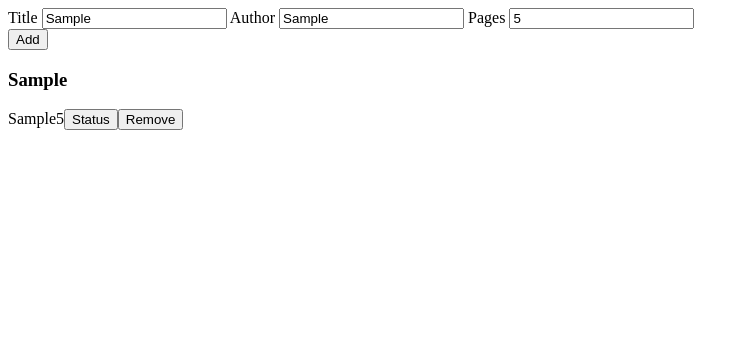
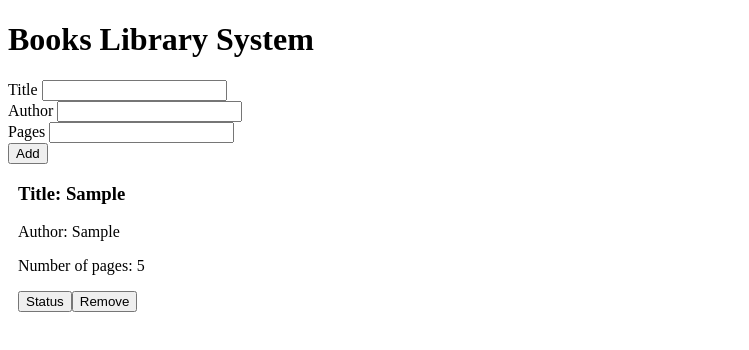
Before and after one commit to Grifo89/JavaScript-Library-Project, a website: page public/index.html in a window 1280 px wide. Both pictures are taken after typing "Sample", "Sample", "5" into the empty fields and a click on the button "Add". Shown: the whole page, without its empty margins (0-749 px from the left). Drawn offline with Linux system fonts and the light colour scheme.

Commit message:
Finish the books library project

```diff
--- a/public/index.html
+++ b/public/index.html
@@ -3,17 +3,26 @@
   <head>
     <meta charset="utf-8">
     <title>Library Project</title>
+    <link rel="stylesheet" href="style.css">
   </head>
   <body>
+    <h1>Books Library System</h1>
     <form class="form" action="index.html">
+      <div class="">
         <label for="title">Title</label>
         <input type="text" name="title" />
+      </div>
+      <div class="">
         <label for="author">Author</label>
         <input type="text" name="author" />
+      </div>
+      <div class="">
         <label for="pages">Pages</label>
         <input type="number" name="pages" />
+      </div>
+      <button type="button" name="button" onclick="addBookToLibrary()" rel="1">Add</button>
     </form>
-    <button type="button" name="button" onclick="addBookToLibrary()" rel="1">Add</button>
+    <div class="flex"></div>
     <script src="../src/main.js" charset="utf-8"></script>
   </body>
 </html>
--- a/public/style.css
+++ b/public/style.css
@@ -0,0 +1,15 @@
+* {
+  box-sizing: border-box;
+}
+
+form{
+  display: block;
+}
+
+.flex{
+  display: flex;
+}
+
+.book-container{
+  padding: 0px 10px;
+}
--- a/src/main.js
+++ b/src/main.js
@@ -1,4 +1,4 @@
-let myLibrary = []
+const myLibrary = [];
 
 function Book(author, title, pages, read) {
   this.author = author;
@@ -8,62 +8,71 @@ function Book(author, title, pages, read) {
 }
 
 function addBookToLibrary() {
-  let book = new Book(
+  const book = new Book(
     author = document.getElementsByName('author')[0].value,
     title = document.getElementsByName('title')[0].value,
     pages = document.getElementsByName('pages')[0].value,
-    read = false
+    read = false,
   );
-  myLibrary.push(book)
-  render()
+  myLibrary.push(book);
+  document.getElementsByName('author')[0].value = '';
+  document.getElementsByName('title')[0].value = '';
+  document.getElementsByName('pages')[0].value = '';
+  render();
 }
 
 function render() {
-  let div = document.createElement("div")
-  let title = document.createElement("h3")
-  let author = document.createElement("span")
-  let pages = document.createElement("span")
-  let button = document.createElement("button")
+  const div = document.createElement('div');
+  const title = document.createElement('h3');
+  const author = document.createElement('p');
+  const pages = document.createElement('p');
+  const button = document.createElement('button');
   button.addEventListener('click', (e) => {
-    switchStatus(e)
-  })
-  let remove = document.createElement('button')
-  let body = document.querySelector("body")
+    switchStatus(e);
+  });
+  const remove = document.createElement('button');
+  remove.addEventListener('click', (e) => {
+    removeBook(e);
+  });
+  const body = document.querySelector('.flex');
   myLibrary.forEach((item, i) => {
-    title.innerHTML = item.title
-    author.innerHTML = item.author
-    pages.innerHTML = item.pages
-    button.innerHTML = "Status"
-    button.setAttribute('class', 'status')
-    remove.innerHTML = 'Remove'
-    remove.setAttribute('class', 'remove')
-    div.appendChild(title).setAttribute('class', 'title')
-    div.appendChild(author).setAttribute('class', 'author')
-    div.appendChild(pages).setAttribute('class', 'pages')
-    div.appendChild(button).setAttribute("rel", i)
-    div.appendChild(remove).setAttribute('rel', i)
+    title.innerHTML = `Title: ${item.title}`;
+    author.innerHTML = `Author: ${item.author}`;
+    pages.innerHTML = `Number of pages: ${item.pages}`;
+    button.innerHTML = 'Status';
+    button.setAttribute('class', 'status');
+    remove.innerHTML = 'Remove';
+    remove.setAttribute('class', 'remove');
+    div.appendChild(title).setAttribute('class', 'title');
+    div.appendChild(author).setAttribute('class', 'author');
+    div.appendChild(pages).setAttribute('class', 'pages');
+    div.appendChild(button).setAttribute('rel', i);
+    div.appendChild(remove).setAttribute('rel', i);
 
-    body.appendChild(div).setAttribute('class', 'book-container')
+    body.appendChild(div).setAttribute('class', 'book-container');
   });
 }
 
 function setStatus(read, button) {
   if (read) {
-    button.innerText = 'Read'
+    button.innerText = 'Read';
   } else {
-    button.innerText = 'Not read yet'
+    button.innerText = 'Not read yet';
   }
 }
 
 function switchStatus(e) {
-  let index = e.srcElement.attributes["1"].value
-  myLibrary[parseInt(index)].read = !myLibrary[parseInt(index)].read
-  setStatus(myLibrary[parseInt(index)].read, e.target)
+  const index = e.srcElement.attributes['1'].value;
+  myLibrary[parseInt(index)].read = !myLibrary[parseInt(index)].read;
+  setStatus(myLibrary[parseInt(index)].read, e.target);
 }
 
-function removeBook() {
-  addEventListener('click', (e) => {
-    let index = e.srcElement.attributes["3"].value
-    delete myLibrary[index]
-  })
+function removeBook(e) {
+  const body = document.querySelector('.flex');
+  const child = e.target.parentNode;
+  if (child && myLibrary.length !== 0) {
+    body.removeChild(child);
+    const index = e.srcElement.attributes['1'].value;
+    delete myLibrary[index];
+  }
 }
```
Lines whose indentation alone changed are shown as unchanged.
